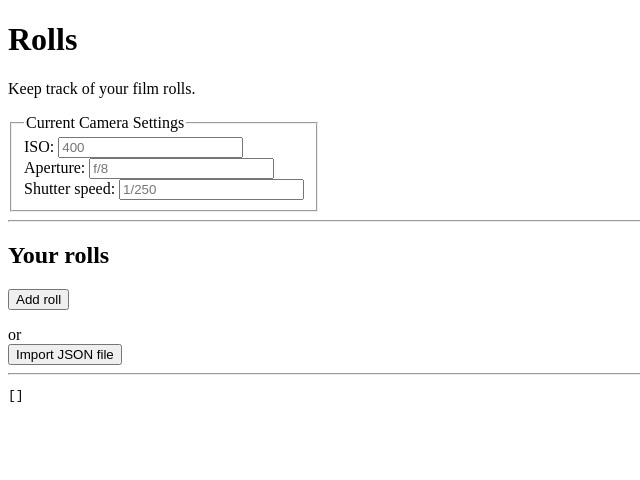
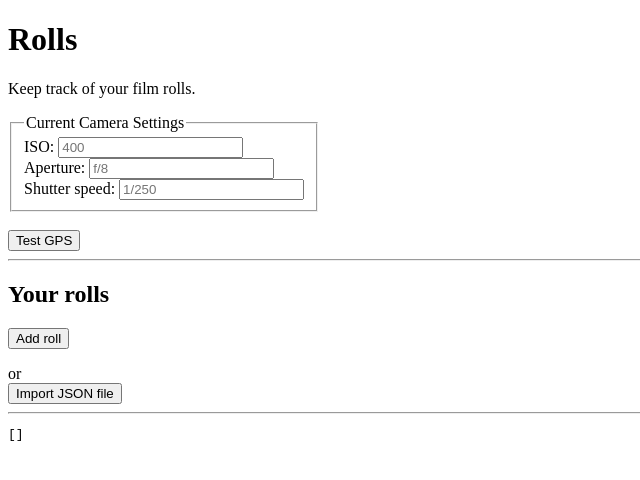
Before and after one commit to Luuk3333/Analog-Tools, a SvelteKit app: page /rolls in a window 1280 px wide. Shown: the top 480 px of the page, without its empty margins (0-640 px from the left). Built offline with nearby package versions, Linux system fonts and the light colour scheme.

Commit message:
Add GPS test

```diff
--- a/src/routes/rolls/+page.svelte
+++ b/src/routes/rolls/+page.svelte
@@ -22,6 +22,32 @@
 		};
 		console.log(data);
 		rolls.current = [data, ...rolls.current];
+	}
+
+	let GPSTestMessage = "";
+	function getLocation() {
+		GPSTestMessage = "⏳ Loading...";
+		if (navigator.geolocation) {
+			navigator.geolocation.getCurrentPosition(
+				(position) => {
+					GPSTestMessage = `✅ It works!<pre>${JSON.stringify(position, null, 2)}</pre>`;
+				},
+				(error) => {
+					// Handle different error scenarios
+					if (error.code === error.PERMISSION_DENIED) {
+						GPSTestMessage = "❌ Location access denied by the user.";
+					} else if (error.code === error.POSITION_UNAVAILABLE) {
+						GPSTestMessage = "❌ Location information is unavailable.";
+					} else if (error.code === error.TIMEOUT) {
+						GPSTestMessage = "❌ The request to get user location timed out.";
+					} else {
+						GPSTestMessage = "❌ An unknown error occurred while retrieving location.";
+					}
+				},
+			);
+		} else {
+			GPSTestMessage = "❌ Geolocation is not supported by this browser.";
+		}
 	}
 </script>
 
@@ -73,6 +99,11 @@
 		{/each}
 	</datalist>
 </fieldset>
+
+<br />
+
+<button onclick={getLocation}>Test GPS</button>
+<div class="coordinates">{@html GPSTestMessage}</div>
 
 <hr />
 <h2>Your rolls</h2>
```
